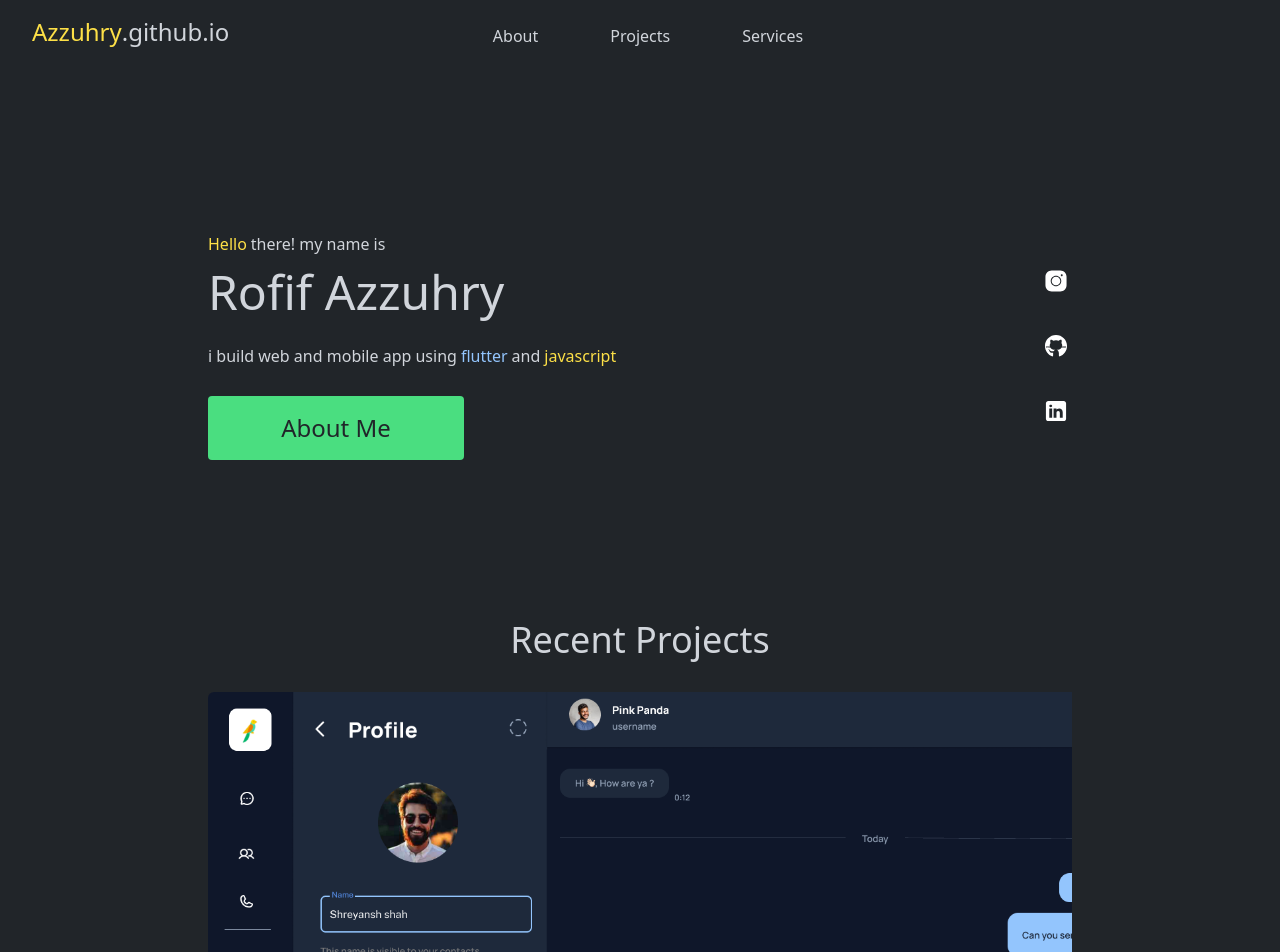
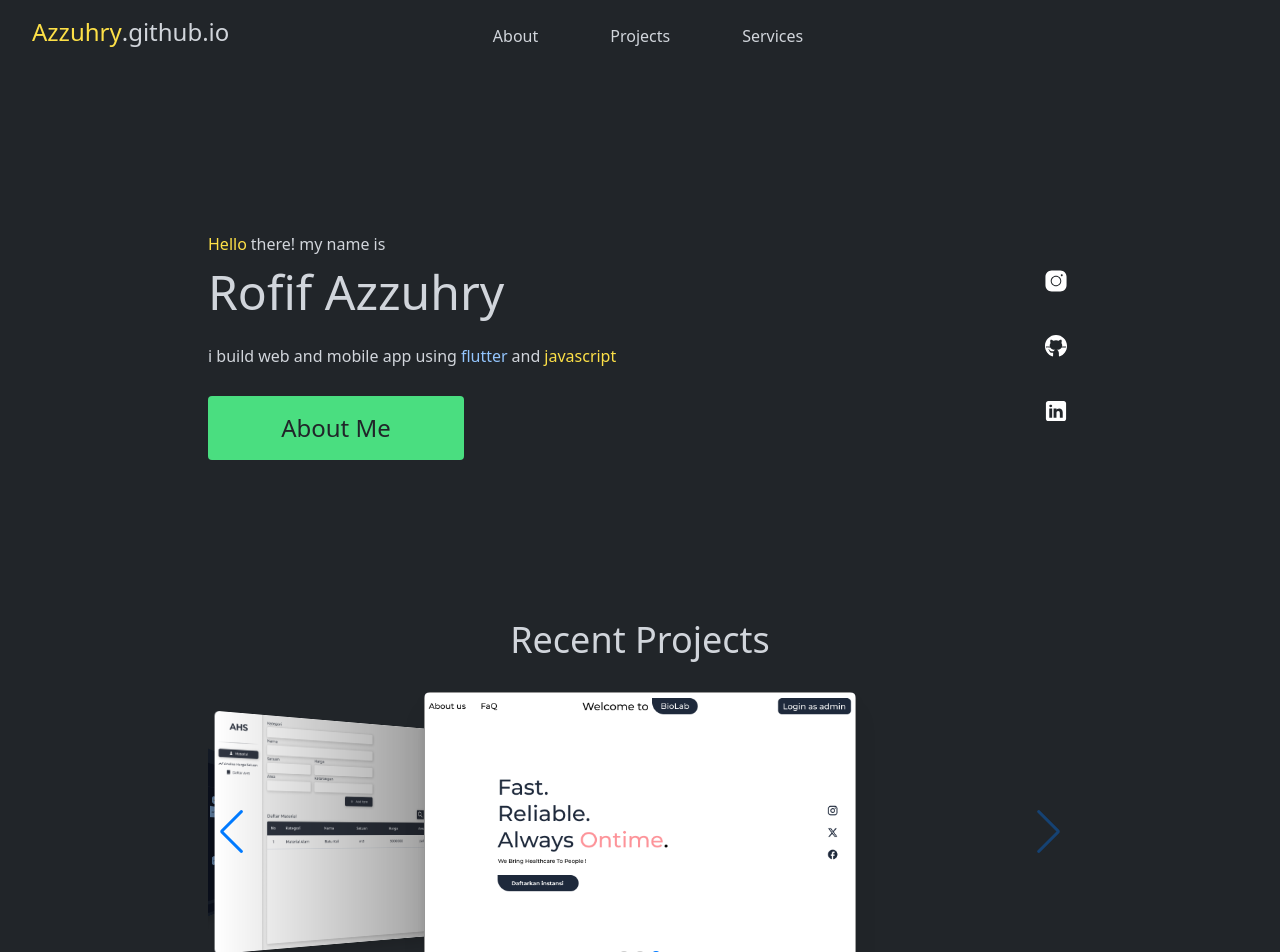
Before and after one commit to azzuhry128/azzuhry-dev-portfolio, a Next.js app: page / in a window 1280 px wide. Shown: the top 952 px of the page. Built offline with nearby package versions, Linux system fonts and the light colour scheme.

Commit message:
MAJOR UPDATE | slider
+ swiper as slider library
+ coverflow style slider

```diff
--- a/package.json
+++ b/package.json
@@ -14,9 +14,11 @@
   },
   "dependencies": {
     "boxicons": "^2.1.4",
+    "motion": "^11.11.14",
     "next": "^14.2.17",
     "react": "^18",
-    "react-dom": "^18"
+    "react-dom": "^18",
+    "swiper": "^11.1.14"
   },
   "devDependencies": {
     "@opennextjs/cloudflare": "^0.2.1",
--- a/src/app/page.js
+++ b/src/app/page.js
@@ -1,3 +1,13 @@
+"use client";
+
+import { Navigation, Pagination, EffectCoverflow, Scrollbar } from "swiper/modules";
+import { Swiper, SwiperSlide } from "swiper/react";
+
+import "swiper/css";
+import "swiper/css/navigation";
+import "swiper/css/pagination";
+import "swiper/css/scrollbar";
+
 import Image from "next/image";
 
 const imagesData = [
@@ -21,31 +31,57 @@ const imagesData = [
   },
 ];
 
-const recentProjectsGenerator = () => {
-  return imagesData.map((image) => (
+const RecentProjectsGenerator = () => {
+  return (
+    <Swiper
+      modules={[EffectCoverflow, Navigation, Pagination, Scrollbar]}
+      effect="coverflow"
+      navigation
+      grabCursor={true}
+      centeredSlides={true}
+      slidesPerView={2}
+      initialSlide={2}
+      pagination={{ clickable: true }}
+      scrollbar={{ draggable: true }}
+      slideToClickedSlide={true}
+      coverflowEffect={{
+        rotate: 50,
+        stretch: 80,
+        depth: 350,
+        modifier: 1,
+        slideShadows: true,
+      }}
+    >
+      {imagesData.map((image, index) => {
+        return (
+          <SwiperSlide key={image.id}>
             <div
-      key={image.id}
               id="card-container"
-      className="group relative flex rounded-lg bg-custom-card-color drop-shadow-xl"
+              className="group relative flex rounded-md bg-custom-card-color drop-shadow-xl"
             >
-      <div id="logo-container">
-        <div className="h-max w-[1000px]">
+              <div className="h-max w-max">
                 <img src={image.src} className="rounded-md"></img>
               </div>
-      </div>
-      <div className="absolute bottom-0 flex h-full w-full flex-col justify-end bg-black/75 p-4 opacity-0 transition duration-300 ease-in-out group-hover:opacity-100 group-hover:backdrop-blur-sm">
-        <h1 className="mb-2 text-2xl font-medium text-gray-300">Trashtalk</h1>
-        <p className="w-52 text-xs text-gray-300">
-          trashtalk is a fast, easy to use, free of charge web based chat app.
-          it has features that are commonly found in major chatting app like
-          WhatsApp and Telegram. or that is how it should’ve become
+              <div className="absolute bottom-0 flex h-full w-full flex-col justify-end rounded-md bg-black/75 p-4 opacity-0 transition duration-300 ease-in-out group-hover:opacity-100 group-hover:backdrop-blur-sm">
+                <h1 className="mb-2 text-2xl font-semibold text-gray-300">
+                  Trashtalk
+                </h1>
+                <p className="w-3/4 text-sm font-medium text-gray-300">
+                  trashtalk is a fast, easy to use, free of charge web based
+                  chat app. it has features that are commonly found in major
+                  chatting app like WhatsApp and Telegram. or that is how it
+                  should’ve become
                 </p>
-        <button className="mt-6 h-6 w-16 rounded bg-green-400 text-sm">
+                <button className="mt-6 h-6 w-16 rounded bg-green-400 text-sm font-bold">
                   View
                 </button>
               </div>
             </div>
-  ));
+          </SwiperSlide>
+        );
+      })}
+    </Swiper>
+  );
 };
 
 export default function Home() {
@@ -117,7 +153,7 @@ export default function Home() {
             Recent Projects
           </h1>
           <div className="flex flex-row justify-between gap-4 overflow-y-clip overflow-x-scroll">
-            {recentProjectsGenerator()}
+            {RecentProjectsGenerator()}
           </div>
         </div>
       </section>
--- a/src/app/project/page.js
+++ b/src/app/project/page.js
@@ -1,22 +1,29 @@
+"use client";
+
+import { Navigation, Pagination } from "swiper/modules";
+import { Swiper, SwiperSlide } from "swiper/react";
+
+import "swiper/css";
+import "swiper/css/navigation";
+import "swiper/css/pagination";
+import "swiper/css/scrollbar";
+
 export default function Project() {
-    return(
-    <main className="bg-custom-black-background h-screen">
-        <section>
-            <div class="glide">
-                <div class="glide__track" data-glide-el="track">
-                    <ul class="glide__slides">
-                        <li class="glide__slide">0</li>
-                        <li class="glide__slide">1</li>
-                        <li class="glide__slide">2</li>
-                    </ul>
-                </div>
-
-                <div data-glide-el="controls">
-                    <button data-glide-dir="<">Prev</button>
-                    <button data-glide-dir=">">Next</button>
-                </div>
-            </div>
-        </section>
-    </main>
-    )
+  return (
+    <Swiper
+      modules={[Navigation, Pagination]}
+      spaceBetween={50}
+      slidesPerView={1}
+      navigation
+      pagination={{ clickable: true }}
+      scrollbar={{ draggable: true }}
+      onSwiper={(swiper) => console.log(swiper)}
+      onSlideChange={() => console.log("slide change")}
+    >
+      <SwiperSlide>Slide 1</SwiperSlide>
+      <SwiperSlide>Slide 2</SwiperSlide>
+      <SwiperSlide>Slide 3</SwiperSlide>
+      <SwiperSlide>Slide 4</SwiperSlide>
+    </Swiper>
+  );
 }
```
Also changed, not shown: 1 other file (tests, documents, lock files or other folders). Lines whose indentation alone changed are shown as unchanged.
